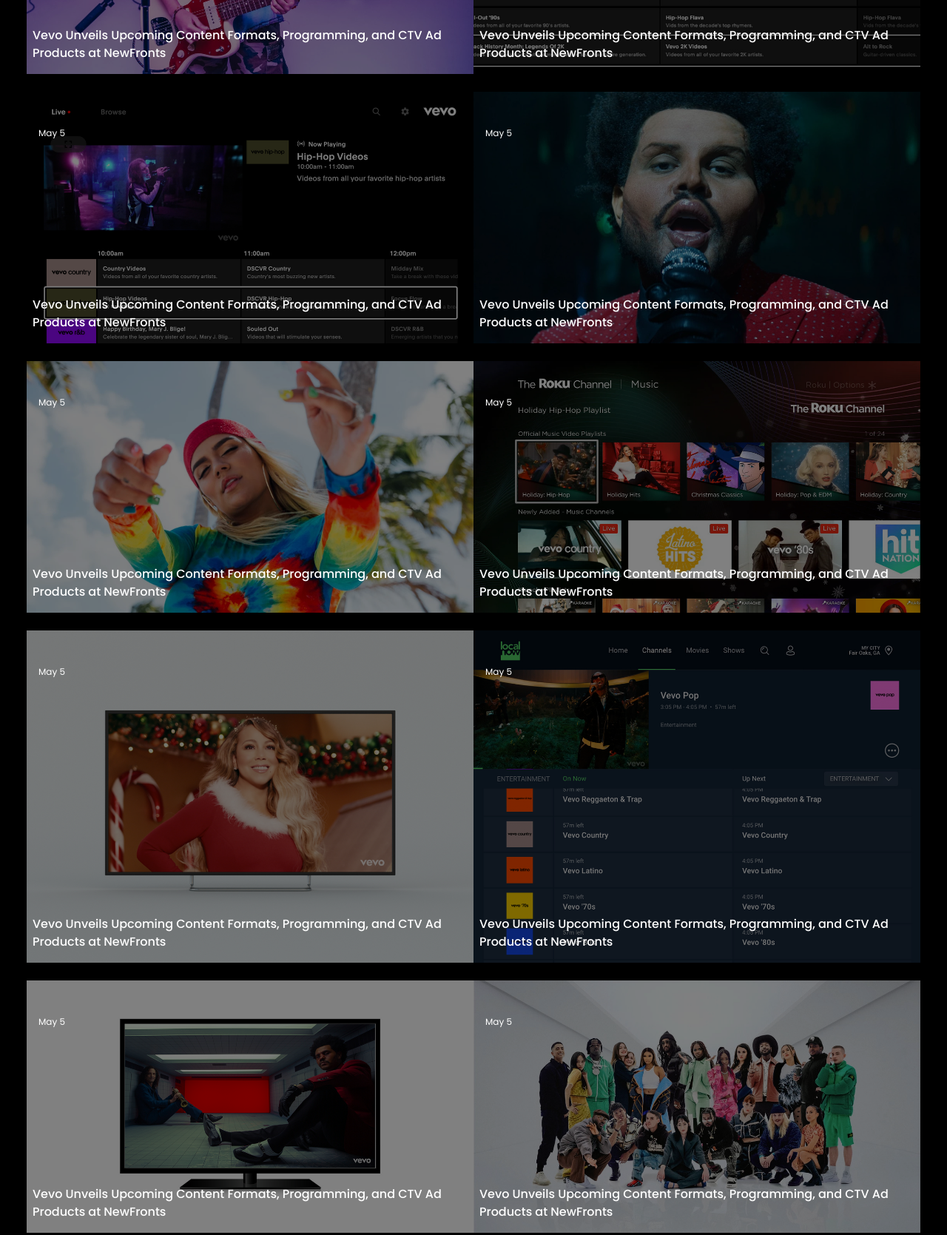
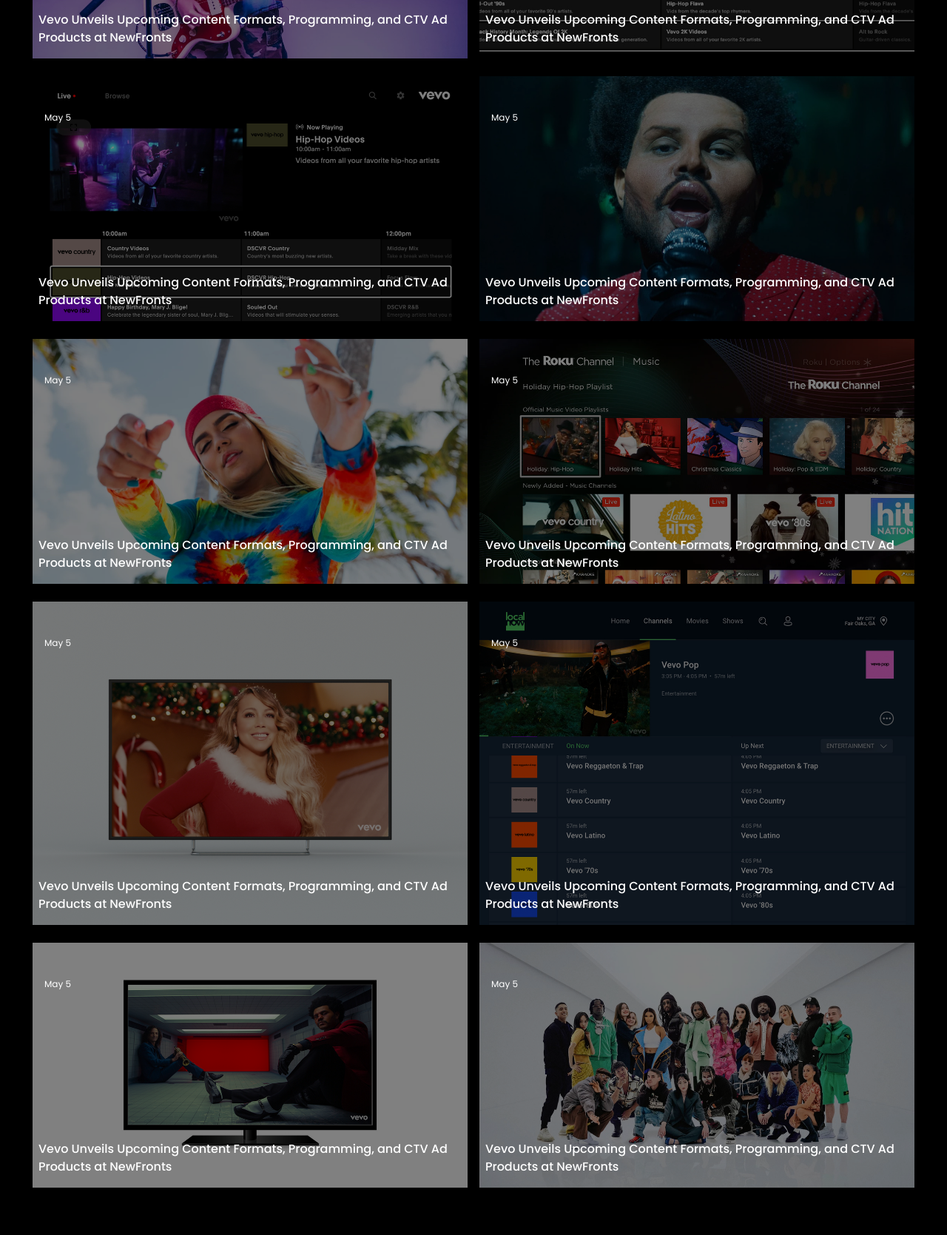
Before and after one commit to steveop2412/hqvevo, a plain HTML site: page newsroom.html in a window 1280 px wide. Shown: the part 1000-2669 px from the top of the page at 74% size. Drawn offline with nearby package versions, Linux system fonts and the light colour scheme.

Commit message:
new update

```diff
--- a/newsroom.html
+++ b/newsroom.html
@@ -32,72 +32,72 @@
             <h1 class="text-white text-4xl md:text-5xl font-medium mb-32">Newsroom</h1>
             <div class="container-fluid news-sect">
                 <div class="row flex flexit px-1 m-4">
-                    <div class="w-full md:w-1/2 relative mb-2 text-white">
+                    <div class="w-full md:w-1/2 mx-0 md:mx-2 relative mb-2 text-white">
                         <img src="news/n1.jpg" class="w-full h-full object-cover object-center block" alt="">
                         <div class="n1-date text-xs absolute top-12 left-4">May 5</div>
                         <div class="n1-text absolute font-medium bottom-4 left-2 ">Vevo Unveils Upcoming Content Formats, Programming, and CTV Ad Products at NewFronts</div>
                     </div>
-                    <div class="w-full md:w-1/2 relative mb-2 text-white">
+                    <div class="w-full md:w-1/2 mx-0 md:mx-2 relative mb-2 text-white">
                         <img src="news/n2.jpg" class="w-full h-full object-cover object-center block" alt="">
                         <div class="n1-date text-xs absolute top-12 left-4">May 5</div>
                         <div class="n1-text absolute font-medium bottom-4 left-2 ">Vevo Unveils Upcoming Content Formats, Programming, and CTV Ad Products at NewFronts</div>
                     </div>
                 </div>
                 <div class="row flex flexit px-1 m-4">
-                    <div class="w-full md:w-1/2 relative mb-2 text-white">
+                    <div class="w-full md:w-1/2 mx-0 md:mx-2 relative mb-2 text-white">
                         <img src="news/n3.jpg" class="w-full h-full object-cover object-center block" alt="">
                         <div class="n1-date text-xs absolute top-12 left-4">May 5</div>
                         <div class="n1-text absolute font-medium bottom-4 left-2 ">Vevo Unveils Upcoming Content Formats, Programming, and CTV Ad Products at NewFronts</div>
                     </div>
-                    <div class="w-full md:w-1/2 relative mb-2 text-white">
+                    <div class="w-full md:w-1/2 mx-0 md:mx-2 relative mb-2 text-white">
                         <img src="news/n4.jpg" class="w-full h-full object-cover object-center block" alt="">
                         <div class="n1-date text-xs absolute top-12 left-4">May 5</div>
                         <div class="n1-text absolute font-medium bottom-4 left-2 ">Vevo Unveils Upcoming Content Formats, Programming, and CTV Ad Products at NewFronts</div>
                     </div>
                 </div>
                 <div class="row flex flexit px-1 m-4">
-                    <div class="w-full md:w-1/2 relative mb-2 text-white">
+                    <div class="w-full md:w-1/2 mx-0 md:mx-2 relative mb-2 text-white">
                         <img src="news/n5.jpg" class="w-full h-full object-cover object-center block" alt="">
                         <div class="n1-date text-xs absolute top-12 left-4">May 5</div>
                         <div class="n1-text absolute font-medium bottom-4 left-2 ">Vevo Unveils Upcoming Content Formats, Programming, and CTV Ad Products at NewFronts</div>
                     </div>
-                    <div class="w-full md:w-1/2 relative mb-2 text-white">
+                    <div class="w-full md:w-1/2 mx-0 md:mx-2 relative mb-2 text-white">
                         <img src="news/n6.jpg" class="w-full h-full object-cover object-center block" alt="">
                         <div class="n1-date text-xs absolute top-12 left-4">May 5</div>
                         <div class="n1-text absolute font-medium bottom-4 left-2 ">Vevo Unveils Upcoming Content Formats, Programming, and CTV Ad Products at NewFronts</div>
                     </div>
                 </div>
                 <div class="row flex flexit px-1 m-4">
-                    <div class="w-full md:w-1/2 relative mb-2 text-white">
+                    <div class="w-full md:w-1/2 mx-0 md:mx-2 relative mb-2 text-white">
                         <img src="news/n7.jpg" class="w-full h-full object-cover object-center block" alt="">
                         <div class="n1-date text-xs absolute top-12 left-4">May 5</div>
                         <div class="n1-text absolute font-medium bottom-4 left-2 ">Vevo Unveils Upcoming Content Formats, Programming, and CTV Ad Products at NewFronts</div>
                     </div>
-                    <div class="w-full md:w-1/2 relative mb-2 text-white">
+                    <div class="w-full md:w-1/2 mx-0 md:mx-2 relative mb-2 text-white">
                         <img src="news/n8.jpg" class="w-full h-full object-cover object-center block" alt="">
                         <div class="n1-date text-xs absolute top-12 left-4">May 5</div>
                         <div class="n1-text absolute font-medium bottom-4 left-2 ">Vevo Unveils Upcoming Content Formats, Programming, and CTV Ad Products at NewFronts</div>
                     </div>
                 </div>
                 <div class="row flex flexit px-1 m-4">
-                    <div class="w-full md:w-1/2 relative mb-2 text-white">
+                    <div class="w-full md:w-1/2 mx-0 md:mx-2 relative mb-2 text-white">
                         <img src="news/n9.jpg" class="w-full h-full object-cover object-center block" alt="">
                         <div class="n1-date text-xs absolute top-12 left-4">May 5</div>
                         <div class="n1-text absolute font-medium bottom-4 left-2 ">Vevo Unveils Upcoming Content Formats, Programming, and CTV Ad Products at NewFronts</div>
                     </div>
-                    <div class="w-full md:w-1/2 relative mb-2 text-white">
+                    <div class="w-full md:w-1/2 mx-0 md:mx-2 relative mb-2 text-white">
                         <img src="news/n10.jpg" class="w-full h-full object-cover object-center block" alt="">
                         <div class="n1-date text-xs absolute top-12 left-4">May 5</div>
                         <div class="n1-text absolute font-medium bottom-4 left-2 ">Vevo Unveils Upcoming Content Formats, Programming, and CTV Ad Products at NewFronts</div>
                     </div>
                 </div>
                 <div class="row flex flexit px-1 m-4">
-                    <div class="w-full md:w-1/2 relative mb-2 text-white">
+                    <div class="w-full md:w-1/2 mx-0 md:mx-2 relative mb-2 text-white">
                         <img src="news/n11.jpg" class="w-full h-full object-cover object-center block" alt="">
                         <div class="n1-date text-xs absolute top-12 left-4">May 5</div>
                         <div class="n1-text absolute font-medium bottom-4 left-2 ">Vevo Unveils Upcoming Content Formats, Programming, and CTV Ad Products at NewFronts</div>
                     </div>
-                    <div class="w-full md:w-1/2 relative mb-2 text-white">
+                    <div class="w-full md:w-1/2 mx-0 md:mx-2 relative mb-2 text-white">
                         <img src="news/n12.jpg" class="w-full h-full object-cover object-center block" alt="">
                         <div class="n1-date text-xs absolute top-12 left-4">May 5</div>
                         <div class="n1-text absolute font-medium bottom-4 left-2 ">Vevo Unveils Upcoming Content Formats, Programming, and CTV Ad Products at NewFronts</div>
```
